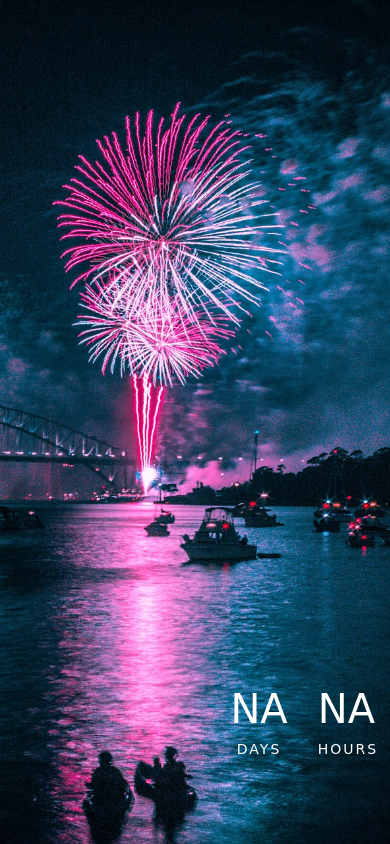
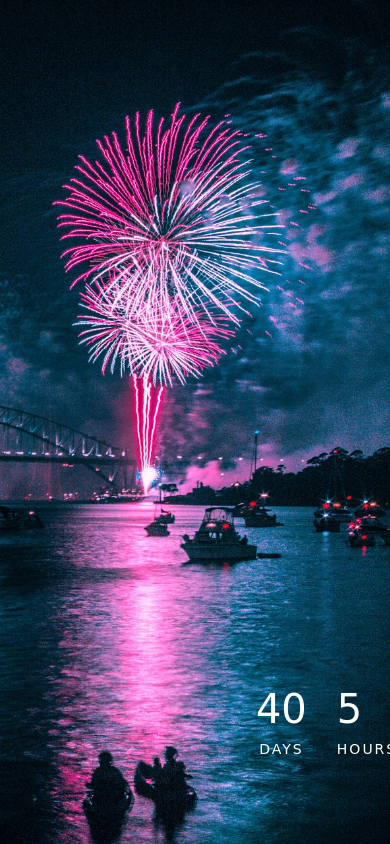
Before and after one commit to 7sbx7/WEB_new-year-counter, a plain HTML site: page index.html in a window 390 px wide. Shown: the top 844 px of the page. Drawn offline with Linux system fonts and the light colour scheme; a web font is replaced by a local one.

Commit message:
Added JS script to make it work, still not responsive

```diff
--- a/index.html
+++ b/index.html
@@ -12,7 +12,7 @@
     <div class="container">
         <div class="imageBox"></div>
         <div class="countdownBox">
-            <h2>Countdown to new year <br><span>20 <i>20</i></span></h2>
+            <h2>Countdown to new year <br><span>20 <i id="year">21</i></span></h2>
             <div class="countdown">
                 <div id="day">NA</div>
                 <div id="hour">NA</div>
@@ -21,6 +21,8 @@
             </div>
         </div>
     </div>
+
+    <script src="script.js" type="text/javascript"></script>
 </body>
 
 </html>
--- /dev/null
+++ b/script.js
@@ -0,0 +1,35 @@
+`use strict`
+
+
+let currentYear = new Date().getFullYear();
+const countDate = new Date(`${currentYear+1}-01-01, 00:00:00`)
+
+document.getElementById('year').innerText = (countDate.getFullYear() - 2000);
+
+let gap;
+
+function newYear() {
+    const now = new Date();
+    gap = countDate - now.getTime();;
+    const second = 1000;
+    const minute = second * 60;
+    const hour = minute * 60;
+    const day = hour * 24;
+
+    const d = Math.floor(gap / day);
+    const h = Math.floor((gap % (day)) / hour)
+    const m = Math.floor((gap % hour) / minute)
+    const s = Math.floor((gap % minute) / second)
+
+    document.getElementById('day').innerText = d;
+    document.getElementById('hour').innerText = h;
+    document.getElementById('minute').innerText = m;
+    document.getElementById('second').innerText = s;
+
+
+
+}
+
+setInterval(function () {
+    newYear();
+})
--- a/style.css
+++ b/style.css
@@ -23,6 +23,9 @@
   background-position: 60%;
   background-repeat: no-repeat;
   background-size: cover;
+  -webkit-box-shadow: 9px 1px 20px 2px rgba(0, 0, 0, 0.75);
+  -moz-box-shadow: 9px 1px 20px 2px rgba(0, 0, 0, 0.75);
+  box-shadow: 9px 1px 20px 2px rgba(0, 0, 0, 0.75);
 }
 
 .container .countdownBox {
@@ -94,5 +97,8 @@
 }
 .container .countdownBox .countdown div#second:before {
   content: "Seconds";
+  color: #ff0;
 }
-/* 8:40 */
+.container .countdownBox .countdown div#second {
+  color: #ff0;
+}
```
